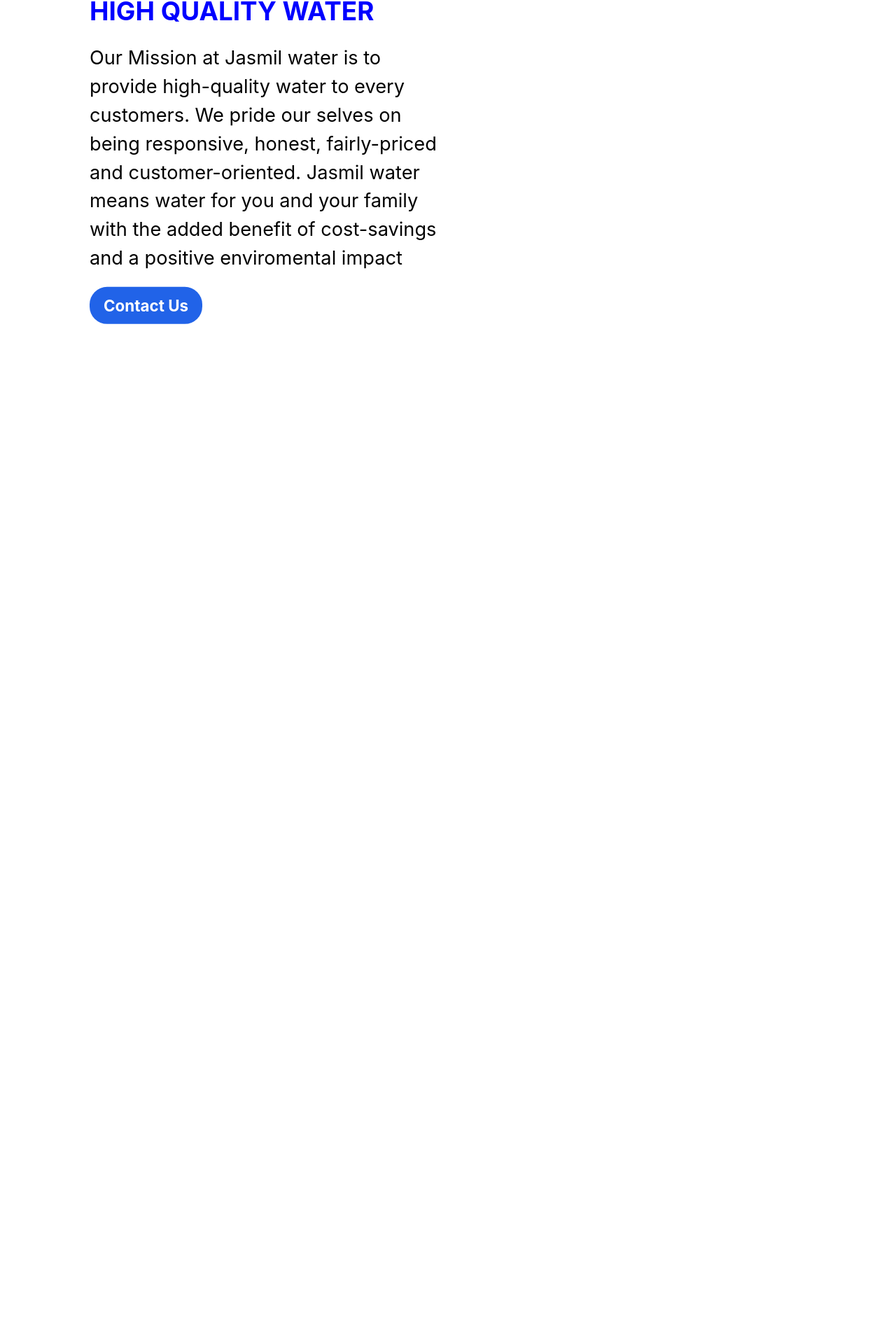
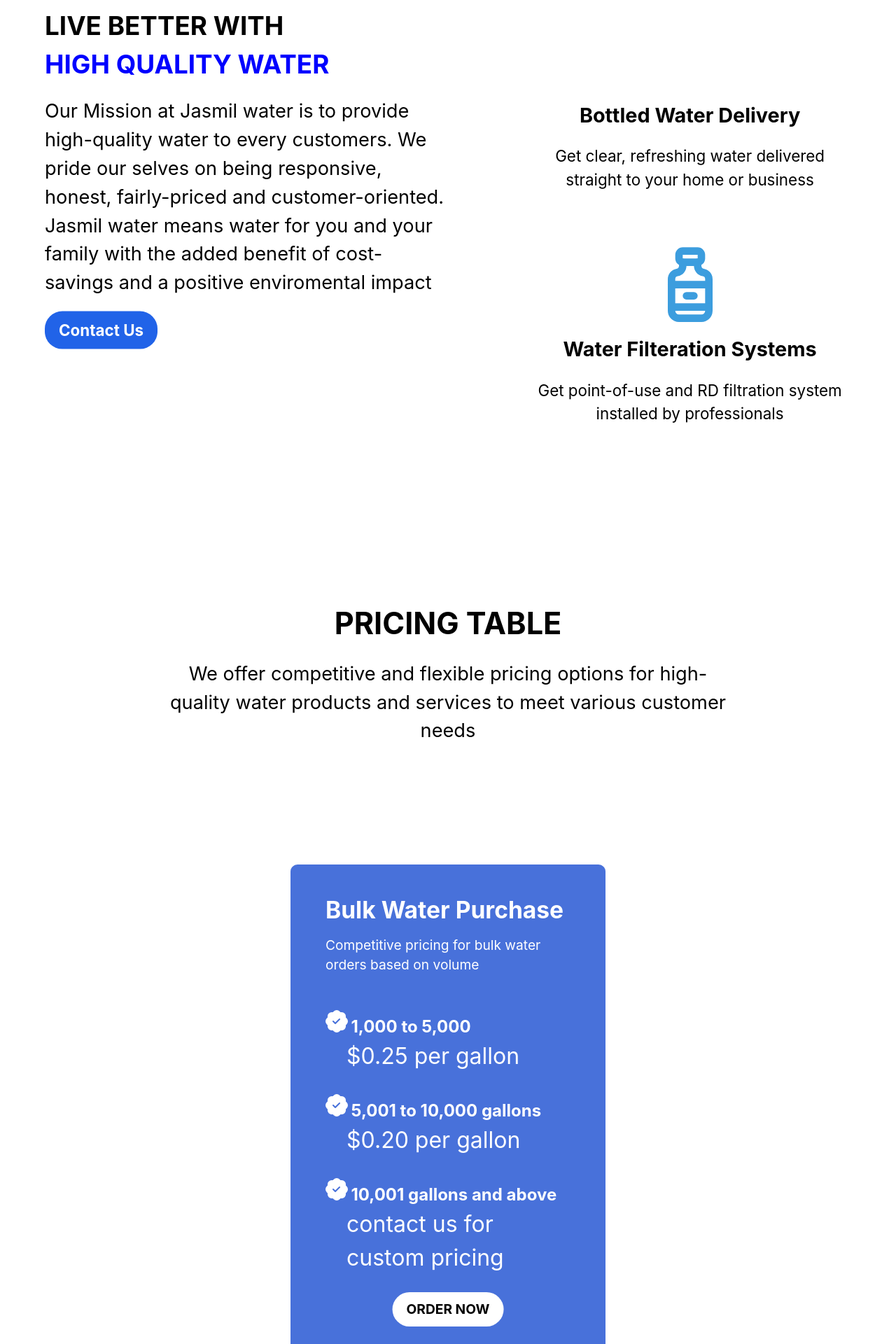
Before and after one commit to Kennyabby/Water_factory, a React (Vite) app: page / in a window 1280 px wide. Shown: the part 793-2713 px from the top of the page at 70% size. Before the commit the page ends 1301 px from the top, so only its background shows below. Built offline with nearby package versions, Linux system fonts and the light colour scheme; some icons are missing.

Commit message:
new updates now

```diff
--- a/package.json
+++ b/package.json
@@ -12,6 +12,7 @@
   "dependencies": {
     "react": "^18.2.0",
     "react-dom": "^18.2.0",
+    "react-icons": "^4.11.0",
     "react-router-dom": "^6.16.0"
   },
   "devDependencies": {
--- a/src/Components/Home.css
+++ b/src/Components/Home.css
@@ -47,7 +47,7 @@
 .mcover{
     position: relative;
     width: 100vw;
-    min-height: 600px;
+    min-height: 800px;
 
 }
 
@@ -57,15 +57,17 @@
     flex-wrap: wrap;
     left: 50%;
     top: 50%;
-    width: 80%;
+    width: 90%;
     height: fit-content;
     /* padding: 100px auto; */
     text-align: center;
     transform: translate(-50%,-50%);
+    justify-content: space-between;
 }
 .lm{
     text-align: left;
     width: 50%;
+    margin-right: auto;
 }
 .lmtitle{
     font-size: 2.3rem;
@@ -100,5 +102,172 @@
     cursor: pointer;
 }
 .rm{
-    width: 50%;
+    width: 40%;
+    display: flex;
+    margin-left: auto;
+    flex-wrap: wrap;
+    gap: 70px;
 }
+.rmsection{
+    display: block;
+}
+.rmicon{
+    font-size: 8rem;
+    color: rgb(60, 157, 222);
+}
+.rmtitle{
+    font-size: 1.8rem;
+    font-weight: bold;
+    /* color: blue; */
+}
+.rmhatt{
+    font-size: 1.4rem;
+    margin-top: 20px;
+}
+/* .pcover{
+    position: relative;
+    width: 100vw;
+    min-height: 1500px;
+} */
+.pcoveroverlay{
+    margin-left: 50%;
+    margin-top: 300px;
+    width: 90vw;
+    margin-top: 150px;
+    height: fit-content;
+    /* padding: 100px auto; */
+    text-align: center;
+    justify-content: center;
+    transform: translate(-50%,0);
+}
+.ptitle{
+    font-size: 2.7rem;
+    margin-bottom: 20px;
+}
+.patt{
+    margin: auto;
+    font-size: 1.7rem;
+    width: 70%;
+}
+.pdiv{
+    margin: 100px auto;
+    display: flex;
+    flex-wrap: wrap;
+    text-align: left;
+    justify-content: center;
+}
+
+.pdetails{
+    position: relative;
+    display: block;
+    text-align: left;
+    margin: 70px;
+    width: 350px;
+    min-height: 650px;
+    border-radius: 10px;
+    background-color: rgb(72, 113, 218);
+    color: white;
+    padding: 30px 50px;
+}
+.pdetailsname{
+    font-size: 2.1rem;
+    margin: 10px auto;
+}
+.pdetailsatt{
+    font-size: 1.2rem;
+}
+.pitmespan{
+    display: flex;
+    margin: 35px auto;
+}
+.pitem{
+    font-weight: bold;
+    font-size: 1.5rem;
+}
+.pbullet{
+    font-size: 2rem;
+}
+.pordbutton{
+    position: absolute;
+    left: 50%;
+    bottom: 30px;
+    transform: translate(-50%,0);
+    font-size: 1.2rem;
+    font-weight: bold;
+    border-radius: 25px;
+    padding: 10px 20px;
+    margin:20px 0px;
+    background-color: white;
+    width: fit-content;
+    color: black;
+    cursor: pointer;
+    margin: 'auto'
+}
+
+.ccover{
+    display: flex;
+    /* flex-wrap: wrap; */
+    margin-left: 50%;
+    margin-top: 300px;
+    width: 90vw;
+    margin-top: 150px;
+    height: fit-content;
+    /* padding: 100px auto; */
+    text-align: center;
+    justify-content: center;
+    transform: translate(-50%,0);
+}
+
+.lccover{
+    text-align: left;
+    width: 45%;
+    margin-right: auto;
+}
+.lccovertitle{
+    font-weight: bold;
+    font-size: 1.8rem;
+    margin: 10px auto;
+    color: rgb(60, 157, 222);
+}
+.lccoverdesc{
+    font-size: 1.4rem;
+}
+.ccontact{
+    align-items: center;
+    font-size: 1.2rem;
+    margin: 30px 0px;
+}
+.cicon{
+    font-size: 2rem;
+    margin-right: 10px;
+    color: rgb(60, 157, 222);
+}
+.rccover{
+    width: 49%;
+    text-align: left;
+}
+.inputStyle{
+    padding: 15px;
+    border-radius: 10px;
+    font-size: 1.2rem;
+    margin: 10px 5px;
+}
+.areaStyle{
+    padding: 15px;
+    border-radius: 10px;
+    font-size: 1.2rem;
+    margin: 10px auto;
+    height: 200px;
+    width: 500px;
+}
+.cformsend{
+    padding: 15px 30px;
+    background-color: rgb(60, 157, 222);
+    color: white;
+    border-radius: 10px;
+    font-weight: bold;
+    text-align: center;
+    font-size: 1.4rem;
+    cursor: pointer;
+
+}
--- a/src/Components/Home.jsx
+++ b/src/Components/Home.jsx
@@ -1,7 +1,44 @@
 import {React} from 'react'
 import headerpic from '../assets/headerpic.jpg'
+import {TbVaccineBottle} from 'react-icons/tb'
+import {FaBottleWater} from 'react-icons/fa6'
+import {BsFillPatchCheckFill, BsTelephoneFill} from 'react-icons/bs'
+import {MdLocationPin, MdEmail} from 'react-icons/md'
+
 import './Home.css'
 const Home = ()=>{
+    const pricingContent = [
+        {
+            name: 'Bulk Water Purchase',
+            desc: 'Competitive pricing for bulk water orders based on volume',
+            content: ['1,000 to 5,000: $0.25 per gallon', '5,001 to 10,000 gallons: $0.20 per gallon',
+            '10,001 gallons and above: contact us for custom pricing']
+        },
+        {
+            name: 'Bottled Water',
+            desc: 'Convenient pricing for bottled water in various sizes',
+            content: ['12 oz Bottles: $0.99 per bottle', '1 Liter Bottles: $1.49 per bottle',
+            '5 Gallon Jugs: $6.99 per jug']
+        },
+        {
+            name: 'Water Delivery Services',
+            desc: 'Reliable delivery options at affordable rates',
+            content: ['Local Delivery (within 20 miles): $20 per delivery',
+            'Extended Delivery (20-50 miles): $40 per delivery', 'Custom Delivery (50+ miles): Contact us for pricing']
+        },
+        {
+            name: 'Water Filtration Systems',
+            desc: 'Quality filtration solutions for residental and commercial needs',
+            content: ['Residential Water Filters: Starting at $199', 'Commercial Water Filtration: Contact us for a quote',
+            'Industrial Water Treatment: Contact  us for a quote']
+        },
+        {
+            name: 'Water Testing',
+            desc: 'Accurate water testing services for different purposes',
+            content: ['Basic Water Quality Test: $49', 'Comprehensive Water Analysis: $99',
+            'Industrial Water Testing: Contact us for pricing']
+        }
+    ]
     return (
     <>
         <div className='home'>
@@ -35,8 +72,93 @@
                     </p>
                     <div className='blbutton'>Contact Us</div>
                 </div>
-                <div className='rm'></div>
+                <div className='rm'>
+                    <div className='rmsection'>
+                        <FaBottleWater className='rmicon'/>
+                        <p className='rmtitle'>Bottled Water Delivery</p>
+                        <p className='rmhatt'>Get clear, refreshing water delivered straight to your home or business</p>
+                    </div>
+                    <div className='rmsection'>
+                        <TbVaccineBottle className='rmicon'/>
+                        <p className='rmtitle'>Water Filteration Systems</p>
+                        <p className='rmhatt'>Get point-of-use and RD filtration system installed by professionals</p>
+                    </div>
+                </div>
             </div>
+        </div>
+        <div className='pcover'>
+            <div className='pcoveroverlay'>
+                <h1 className='ptitle'>PRICING TABLE</h1>
+                <p className='patt'>We offer competitive and flexible pricing options for high-quality water products
+                and services to meet various customer needs</p>
+                <div className='pdiv'>
+                    {pricingContent.map((pc)=>{
+                        return (
+                            <div className='pdetails'>
+                                <h2 className='pdetailsname'>{pc.name}</h2>
+                                <p className='pdetailsatt'>{pc.desc}</p>
+                                <div style={{margin: '50px auto'}}>
+                                    {pc.content.map((ct)=>{
+                                        return(
+                                            <div style={{margin:'30px auto'}}>
+                                                <div className='pitemspan'>
+                                                    <BsFillPatchCheckFill className='pbullet'/> <label className='pitem'>{ct.slice(0,ct.indexOf(':'))}</label>
+                                                </div>
+                                                <div style={{marginLeft: '30px', fontSize: '2rem'}}>{ct.slice(ct.indexOf(':')+1,)}</div>
+                                            </div>
+                                        )
+                                    })}
+                                </div>
+                                <div className='pordbutton'>ORDER NOW</div>
+                            </div>
+                        )
+                    })}
+                </div>
+            </div>
+        </div>
+        <div className='ccover'>
+            <div className='lccover'>
+                <div>
+                    <div className='lccovertitle'>Contact Us</div>
+                    <p className='lccoverdesc'>We welcome your inquiries and look forward to assisting you - please don't hesitate to contact
+                        usw with any questions or requests
+                    </p>
+                </div>
+                <div>
+                    <div className='ccontact'>
+                        <span><MdLocationPin className='cicon'/>  <label>Address: inquiries and look forward to assisting you - please don't hesitate to contact
+                            usw with any questions or </label>
+                        </span>
+                    </div>
+                    <div className='ccontact'>
+                        <span><MdEmail className='cicon'/>  <label>Email: jasmilcontact@aleedconstruction.com</label></span>
+                    </div>
+                    <div className='ccontact'>
+                        <span><BsTelephoneFill className='cicon'/>  <label>Phone: +234 812 298 3412</label> </span>
+                    </div>
+
+                </div>
+            </div>
+            <div className='rccover'>
+            <div>
+                <div className='lccovertitle'>Form</div>
+                    <p className='lccoverdesc'>We welcome your inquiries and look forward to assisting you - please don't hesitate to contact
+                        usw with any questions or requests
+                    </p>
+                </div>
+                <div style={{display: 'flex', margin: '20px auto', flexWrap: 'wrap'}}>
+                    <p>
+                        <input className='inputStyle' placeholder='Name' type='text'/>
+                        <input className='inputStyle' placeholder='Email' type='email'/>
+                        <input className='inputStyle' placeholder='Subject' type='text'/>
+                    </p>
+                    <p>
+                        <textarea className='areaStyle' placeholder='Messsage' type='text'/>
+                    </p>
+                </div>
+                <div className='cformsend'>Send</div>
+            </div>
+
         </div>
     </>
 )}
```
Also changed, not shown: 1 other file (tests, documents, lock files or other folders).
